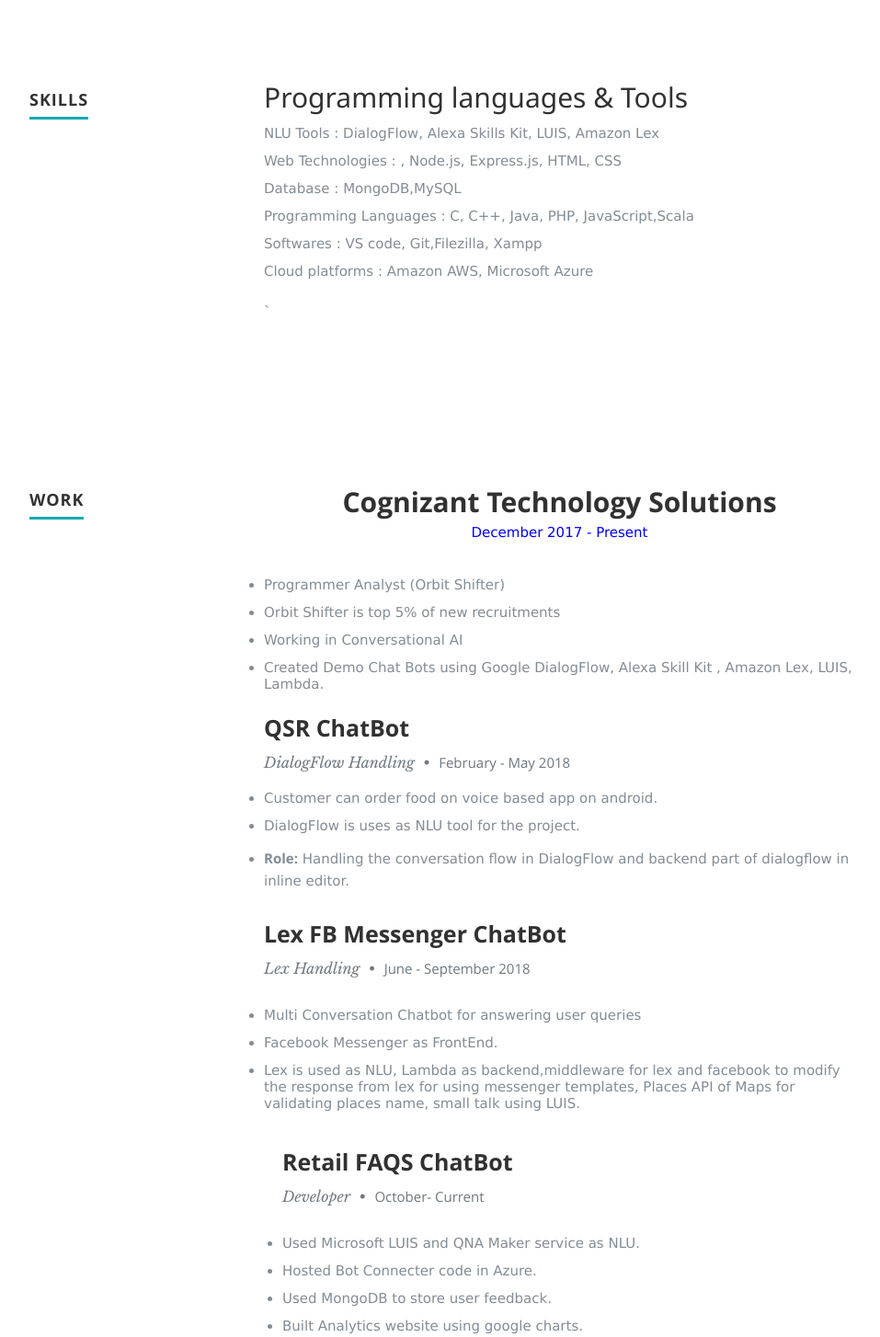
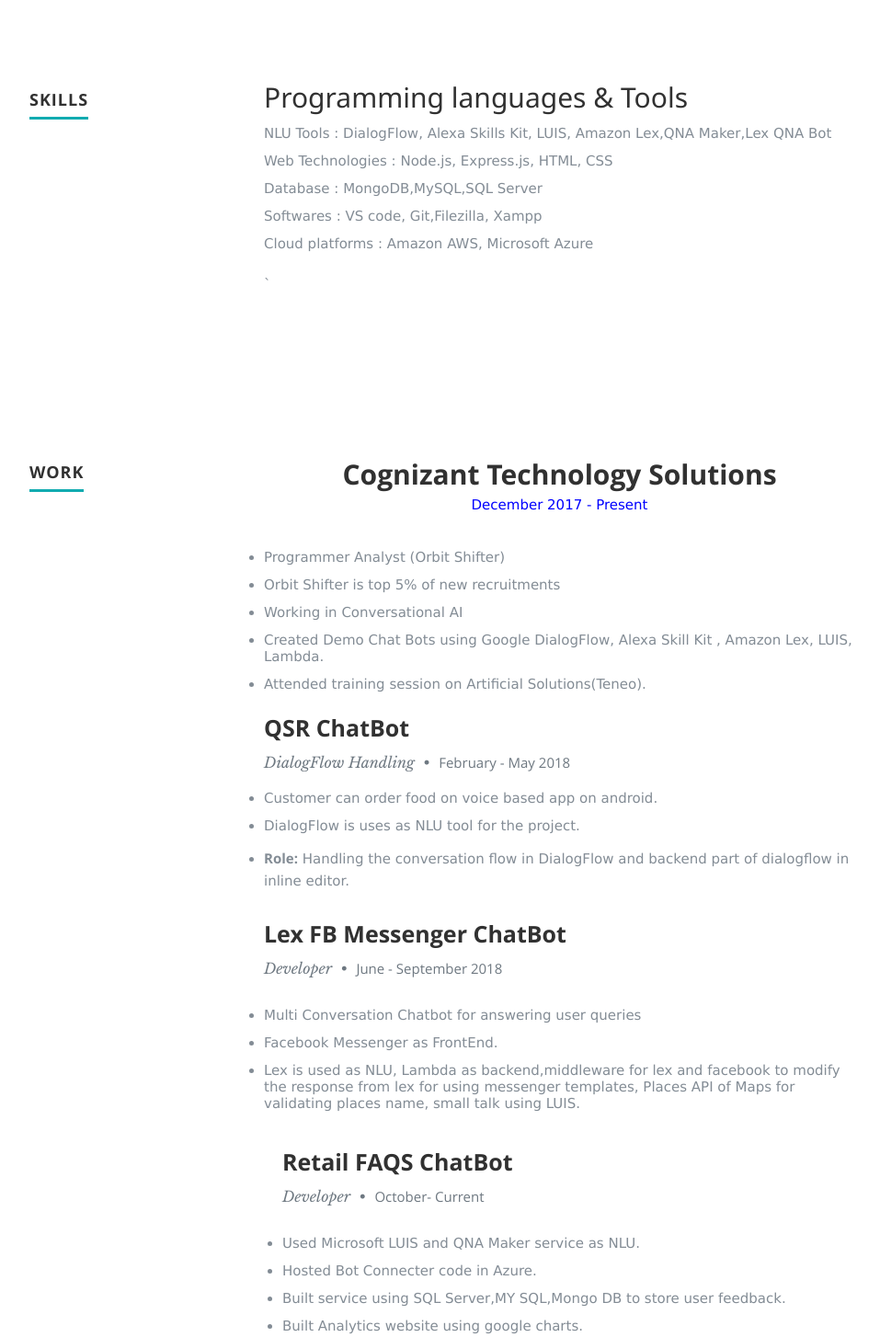
Before and after one commit to ashwinbalajir/ashwinbalajir.github.io, a plain HTML site: page index.html in a window 1280 px wide. Shown: the part 1200-2654 px from the top of the page at 92% size, without its empty margins (118-1075 px from the left). Drawn offline with nearby package versions, Linux system fonts and the light colour scheme.

Commit message:
file change

```diff
--- a/index.html
+++ b/index.html
@@ -54,7 +54,7 @@
                 <li><a class="smoothscroll" href="#work">Experience</a></li>
                 <li><a class="smoothscroll" href="#project">Projects</a></li>
                 <li><a class="smoothscroll" href="#education">Education</a></li>
-``            </ul> <!-- end #nav -->
+                </ul> <!-- end #nav -->
 
         </nav> <!-- end #nav-wrap -->
 
@@ -119,7 +119,7 @@
                 </div>
                 <div class="threecol">
                         <p><br><br>
-                                <a href="./Resume/ResumeUpdate.docx" class="button" download><i class="fa fa-download"></i>Download Resume</a>
+                                <a href="./Resume/AshwinBalaji.pdf" class="button" download><i class="fa fa-download"></i>Download Resume</a>
                             </p>
                 </div>
             </div> <!-- end .main-col -->
@@ -142,10 +142,9 @@
                 <div>
 
                     <ul>
-                        <li> NLU Tools : DialogFlow, Alexa Skills Kit, LUIS, Amazon Lex </li>
-                        <li> Web Technologies : , Node.js, Express.js, HTML, CSS </li>
-                        <li> Database : MongoDB,MySQL</li>
-                        <li> Programming Languages : C, C++, Java, PHP, JavaScript,Scala</li>
+                        <li> NLU Tools : DialogFlow, Alexa Skills Kit, LUIS, Amazon Lex,QNA Maker,Lex QNA Bot </li>
+                        <li> Web Technologies :  Node.js, Express.js, HTML, CSS </li>
+                        <li> Database : MongoDB,MySQL,SQL Server</li>
                         <li> Softwares : VS code, Git,Filezilla, Xampp  </li>
                         <li> Cloud platforms : Amazon AWS, Microsoft Azure </li>
 
@@ -187,7 +186,8 @@
                     <li>	Orbit Shifter is top 5% of new recruitments</li>
                     <li>Working in Conversational AI</li>
                     <li>	Created Demo Chat Bots using Google DialogFlow, Alexa Skill Kit , Amazon Lex, LUIS, Lambda.</li>
-                    </ul>
+                <li>Attended training session on Artificial Solutions(Teneo). </li>
+                </ul>
                         <h3>QSR ChatBot</h3>
                         <p class="info">DialogFlow Handling <span>&bull;</span> <em class="date">February - May 2018</em></p>
 
@@ -206,7 +206,7 @@
 
                     <div class="twelve columns">
                         <h3>Lex FB Messenger ChatBot</h3>
-                        <p class="info">Lex Handling <span>&bull;</span> <em class="date">June - September 2018</em></p>
+                        <p class="info">Developer <span>&bull;</span> <em class="date">June - September 2018</em></p>
                         <p>
                                 <ul id="orig">
 
@@ -224,7 +224,7 @@
 
                                    <li> Used Microsoft LUIS and QNA Maker service as NLU.   </li>
                                    <li> Hosted Bot Connecter code in Azure.</li>
-                                   <li> Used MongoDB to store user feedback.</li>
+                                   <li> Built service using SQL Server,MY SQL,Mongo DB to store user feedback.</li>
                                    <li> Built Analytics website using google charts.</li>
                                   </ul>
                             </p>
```
Also changed, not shown: 2 other files.
